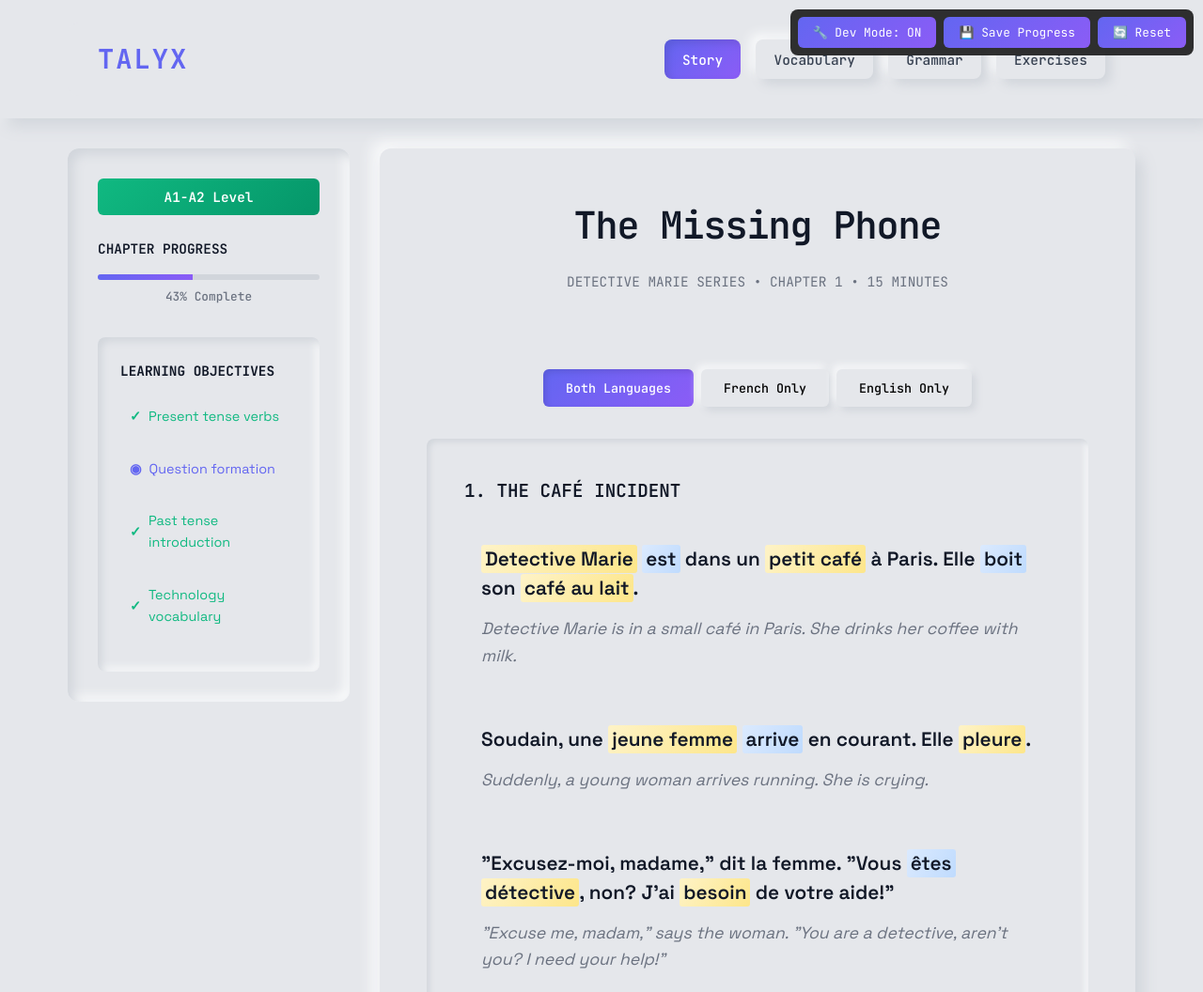
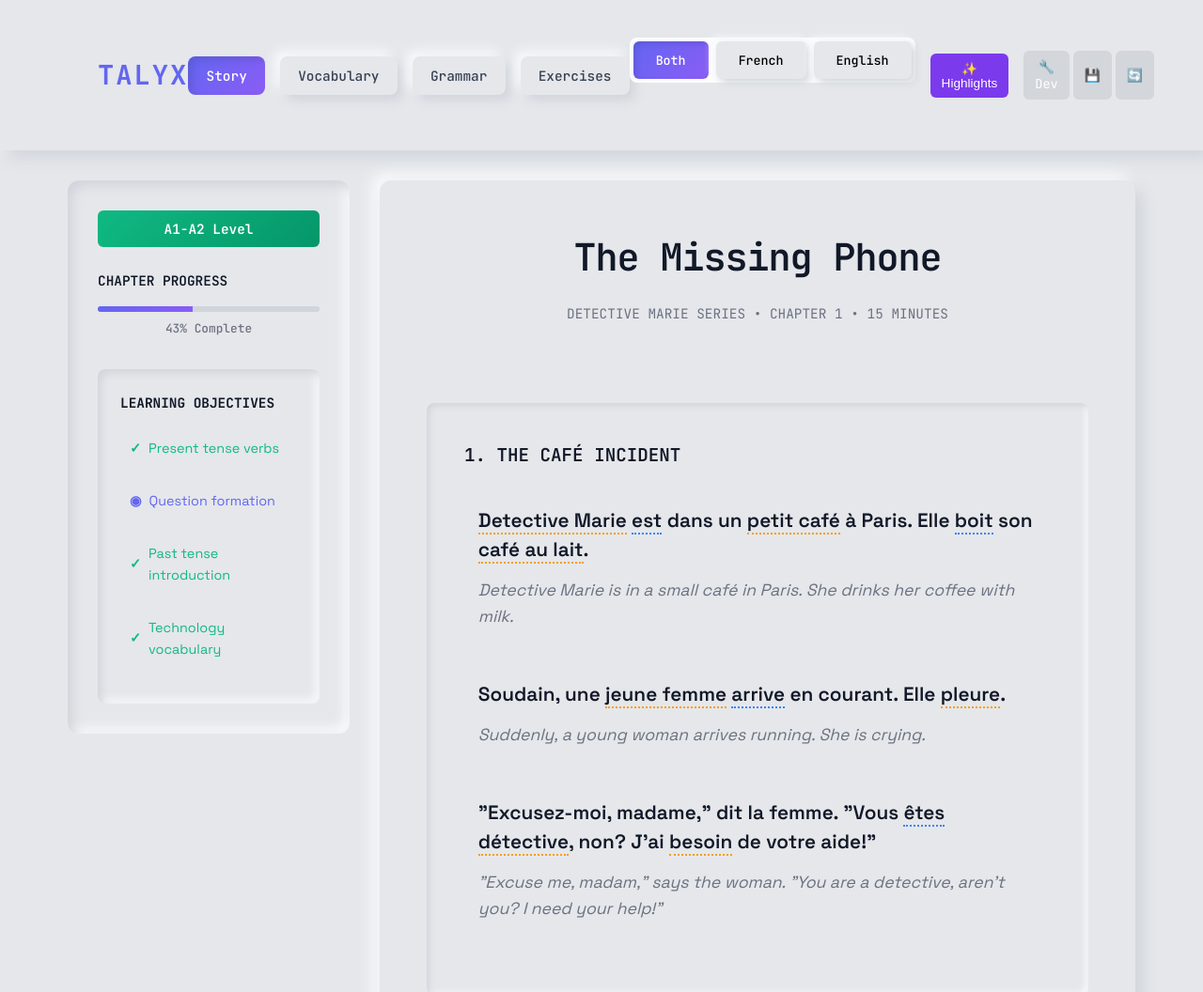
Before and after one commit to dv30/Talyx_2025, a plain HTML site: page prototype/index.html in a window 1280 px wide. Shown: the top 1056 px of the page at 94% size. Drawn offline with Linux system fonts and the light colour scheme.

Commit message:
Major UI/UX improvements: fixed language toggles, moved controls to header, dotted underlines, reduced padding 20%, highlighting toggle

```diff
--- a/prototype/css/styles.css
+++ b/prototype/css/styles.css
@@ -119,6 +119,78 @@ body:not(.dev-mode) .edit-tooltip {
     background: #E5E7EB;
     padding: 1rem 2rem;
     border-radius: 12px;
+}
+
+.header-controls {
+    display: flex;
+    align-items: center;
+    gap: 1rem;
+}
+
+.language-toggle {
+    display: flex;
+    background: rgba(255, 255, 255, 0.9);
+    border-radius: 8px;
+    padding: 0.25rem;
+    gap: 0.25rem;
+}
+
+.dev-controls-header {
+    display: flex;
+    gap: 0.25rem;
+}
+
+.dev-controls-header .dev-btn {
+    padding: 0.5rem 0.75rem;
+    background: rgba(55, 65, 81, 0.1);
+    border: none;
+    border-radius: 6px;
+    font-size: 0.85rem;
+    cursor: pointer;
+    transition: all 0.2s ease;
+}
+
+.dev-controls-header .dev-btn:hover {
+    background: rgba(55, 65, 81, 0.2);
+    transform: translateY(-1px);
+}
+
+.feature-toggles {
+    display: flex;
+    gap: 0.25rem;
+}
+
+.feature-btn {
+    padding: 0.5rem 0.75rem;
+    background: rgba(168, 85, 247, 0.1);
+    border: none;
+    border-radius: 6px;
+    font-size: 0.85rem;
+    cursor: pointer;
+    transition: all 0.2s ease;
+    color: #7C3AED;
+}
+
+.feature-btn:hover {
+    background: rgba(168, 85, 247, 0.2);
+    transform: translateY(-1px);
+}
+
+.feature-btn.active {
+    background: #7C3AED;
+    color: white;
+}
+
+/* Highlighting disabled state */
+.highlights-disabled .vocab-highlight,
+.highlights-disabled .grammar-highlight {
+    border-bottom: none !important;
+    cursor: default !important;
+}
+
+.highlights-disabled .vocab-highlight:hover,
+.highlights-disabled .grammar-highlight:hover {
+    color: inherit !important;
 }
 
 .logo {
@@ -342,7 +414,7 @@ body:not(.dev-mode) .edit-tooltip {
 .bilingual-text {
     margin-bottom: 1.5rem;
     position: relative;
-    padding: 1rem;
+    padding: 0.8rem; /* Reduced from 1rem (20% reduction) */
     border-radius: 6px;
 }
 
@@ -368,33 +440,29 @@ body:not(.dev-mode) .edit-tooltip {
 }
 /* Vocabulary and Grammar Highlighting */
 .vocab-highlight {
-    background: linear-gradient(120deg, #FEF3C7 0%, #FDE68A 100%);
-    padding: 2px 4px;
-    border-radius: 3px;
+    border-bottom: 2px dotted #F59E0B;
     cursor: pointer;
     transition: all 0.2s ease;
     position: relative;
+    background: transparent;
 }
 
 .vocab-highlight:hover {
-    background: linear-gradient(120deg, #F59E0B 0%, #D97706 100%);
-    color: white;
-    transform: scale(1.05);
+    border-bottom: 2px solid #F59E0B;
+    color: #F59E0B;
 }
 
 .grammar-highlight {
-    background: linear-gradient(120deg, #DBEAFE 0%, #BFDBFE 100%);
-    padding: 2px 4px;
-    border-radius: 3px;
+    border-bottom: 2px dotted #3B82F6;
     cursor: pointer;
     transition: all 0.2s ease;
     position: relative;
+    background: transparent;
 }
 
 .grammar-highlight:hover {
-    background: linear-gradient(120deg, #3B82F6 0%, #2563EB 100%);
-    color: white;
-    transform: scale(1.05);
+    border-bottom: 2px solid #3B82F6;
+    color: #3B82F6;
 }
 
 /* Tooltips for vocabulary/grammar */
--- a/prototype/index.html
+++ b/prototype/index.html
@@ -8,12 +8,7 @@
     <link rel="stylesheet" href="css/styles.css">
 </head>
 <body>
-    <!-- Development Controls -->
-    <div id="dev-controls" class="dev-controls">
-        <button id="dev-toggle" class="dev-btn">🔧 Dev Mode: ON</button>
-        <button id="save-progress" class="dev-btn">💾 Save Progress</button>
-        <button id="reset-progress" class="dev-btn">🔄 Reset</button>
-    </div>
+
 
     <header class="header">
         <div class="container">
@@ -25,6 +20,21 @@
                     <button class="nav-btn">Grammar</button>
                     <button class="nav-btn">Exercises</button>
                 </nav>
+                <div class="header-controls">
+                    <div class="language-toggle">
+                        <button class="toggle-btn active" onclick="toggleLanguage('both')">Both</button>
+                        <button class="toggle-btn" onclick="toggleLanguage('french')">French</button>
+                        <button class="toggle-btn" onclick="toggleLanguage('english')">English</button>
+                    </div>
+                    <div class="feature-toggles">
+                        <button id="highlight-toggle" class="feature-btn active" title="Toggle vocabulary/grammar highlighting">✨ Highlights</button>
+                    </div>
+                    <div class="dev-controls-header">
+                        <button id="dev-toggle" class="dev-btn">🔧 Dev</button>
+                        <button id="save-progress" class="dev-btn">💾</button>
+                        <button id="reset-progress" class="dev-btn">🔄</button>
+                    </div>
+                </div>
             </div>
         </div>
     </header>
@@ -73,11 +83,7 @@
                     <span class="edit-tooltip">Edit Story Header</span>
                 </div>
 
-                <div class="language-toggle">
-                    <button class="toggle-btn active" onclick="toggleLanguage('both')">Both Languages</button>
-                    <button class="toggle-btn" onclick="toggleLanguage('french')">French Only</button>
-                    <button class="toggle-btn" onclick="toggleLanguage('english')">English Only</button>
-                </div>
+
 
                 <section class="story-section" data-edit="section-1" id="section-1">
                     <h2 class="section-title">1. The Café Incident</h2>
@@ -85,7 +91,7 @@
 
                     <div class="bilingual-text" data-edit="paragraph-1-1">
                         <p class="french-text">
-                            <span class="vocab-highlight" data-word="café">Detective Marie</span>
+                            <span class="vocab-highlight" data-word="detective">Detective Marie<span class="tooltip">female detective</span></span>
                             <span class="grammar-highlight">est</span>
                             dans un <span class="vocab-highlight">petit café<span class="tooltip">small café</span></span> à Paris.
                             Elle <span class="grammar-highlight">boit<span class="tooltip">drinks (3rd person singular)</span></span>
--- a/prototype/js/app.js
+++ b/prototype/js/app.js
@@ -3,6 +3,7 @@
 class TalyxApp {
     constructor() {
         this.devMode = true;
+        this.highlightingEnabled = localStorage.getItem('talyx-highlighting') !== 'false'; // Default true
         this.progress = parseInt(localStorage.getItem('talyx-progress')) || 35;
         this.userInteractions = JSON.parse(localStorage.getItem('talyx-interactions')) || {};
         this.currentLanguageMode = localStorage.getItem('talyx-language-mode') || 'both';
@@ -20,6 +21,14 @@ class TalyxApp {
         // Initialize language mode
         this.setLanguageMode(this.currentLanguageMode);
 
+        // Initialize highlighting state
+        document.body.classList.toggle('highlights-disabled', !this.highlightingEnabled);
+        const highlightBtn = document.getElementById('highlight-toggle');
+        if (highlightBtn) {
+            highlightBtn.classList.toggle('active', this.highlightingEnabled);
+            highlightBtn.textContent = `✨ ${this.highlightingEnabled ? 'Highlights' : 'No Highlights'}`;
+        }
+
         // Setup event listeners
         this.setupEventListeners();
 
@@ -36,6 +45,9 @@ class TalyxApp {
         document.getElementById('dev-toggle').addEventListener('click', () => this.toggleDevMode());
         document.getElementById('save-progress').addEventListener('click', () => this.saveProgress());
         document.getElementById('reset-progress').addEventListener('click', () => this.resetProgress());
+
+        // Feature toggles
+        document.getElementById('highlight-toggle').addEventListener('click', () => this.toggleHighlighting());
 
         // Language toggle buttons
         document.querySelectorAll('.toggle-btn').forEach(btn => {
@@ -73,6 +85,20 @@ class TalyxApp {
         console.log(`🔧 Development Mode: ${this.devMode ? 'ON' : 'OFF'}`);
     }
 
+    toggleHighlighting() {
+        this.highlightingEnabled = !this.highlightingEnabled;
+        document.body.classList.toggle('highlights-disabled', !this.highlightingEnabled);
+
+        const btn = document.getElementById('highlight-toggle');
+        btn.classList.toggle('active', this.highlightingEnabled);
+        btn.textContent = `✨ ${this.highlightingEnabled ? 'Highlights' : 'No Highlights'}`;
+
+        // Save highlighting preference
+        localStorage.setItem('talyx-highlighting', this.highlightingEnabled);
+
+        console.log(`✨ Highlighting: ${this.highlightingEnabled ? 'ON' : 'OFF'}`);
+    }
+
     toggleLanguage(mode) {
         const englishTexts = document.querySelectorAll('.english-text');
         const buttons = document.querySelectorAll('.toggle-btn');
@@ -89,20 +115,26 @@ class TalyxApp {
 
         switch(mode) {
             case 'both':
+                // Show both French and English text
+                document.querySelectorAll('.french-text').forEach(text => text.style.display = 'block');
                 englishTexts.forEach(text => {
                     text.style.display = 'block';
                     text.classList.remove('hidden');
+                    text.style.color = ''; // Reset to CSS default
                 });
                 break;
             case 'french':
-                englishTexts.forEach(text => {
-                    text.style.display = 'none';
-                });
+                // Show only French text, hide English
+                document.querySelectorAll('.french-text').forEach(text => text.style.display = 'block');
+                englishTexts.forEach(text => text.style.display = 'none');
                 break;
             case 'english':
+                // Hide French text completely, show English text with full opacity
+                document.querySelectorAll('.french-text').forEach(text => text.style.display = 'none');
                 englishTexts.forEach(text => {
                     text.style.display = 'block';
-                    text.classList.add('hidden');
+                    text.classList.remove('hidden');
+                    text.style.color = '#111827'; // Same as French text color for readability
                 });
                 break;
         }
@@ -260,20 +292,26 @@ class TalyxApp {
         // Apply language mode
         switch(mode) {
             case 'both':
+                // Show both French and English text
+                document.querySelectorAll('.french-text').forEach(text => text.style.display = 'block');
                 englishTexts.forEach(text => {
                     text.style.display = 'block';
                     text.classList.remove('hidden');
+                    text.style.color = ''; // Reset to CSS default
                 });
                 break;
             case 'french':
-                englishTexts.forEach(text => {
-                    text.style.display = 'none';
-                });
+                // Show only French text, hide English
+                document.querySelectorAll('.french-text').forEach(text => text.style.display = 'block');
+                englishTexts.forEach(text => text.style.display = 'none');
                 break;
             case 'english':
+                // Hide French text completely, show English text with full opacity
+                document.querySelectorAll('.french-text').forEach(text => text.style.display = 'none');
                 englishTexts.forEach(text => {
                     text.style.display = 'block';
-                    text.classList.add('hidden');
+                    text.classList.remove('hidden');
+                    text.style.color = '#111827'; // Same as French text color for readability
                 });
                 break;
         }
```
